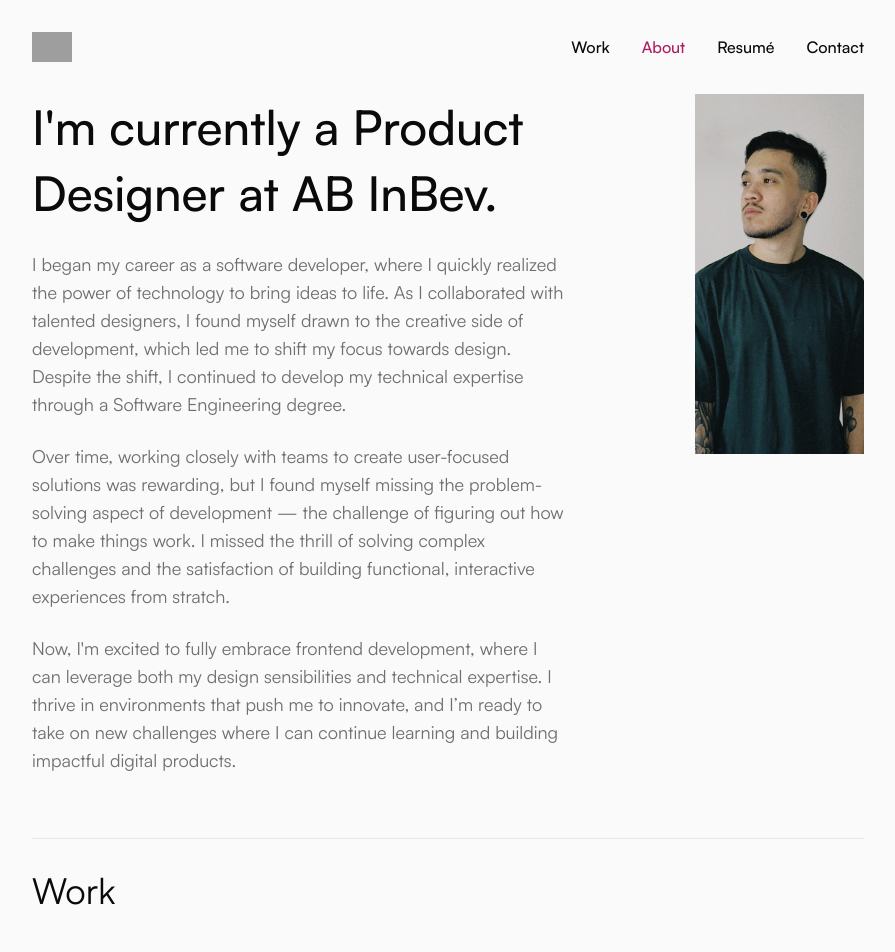
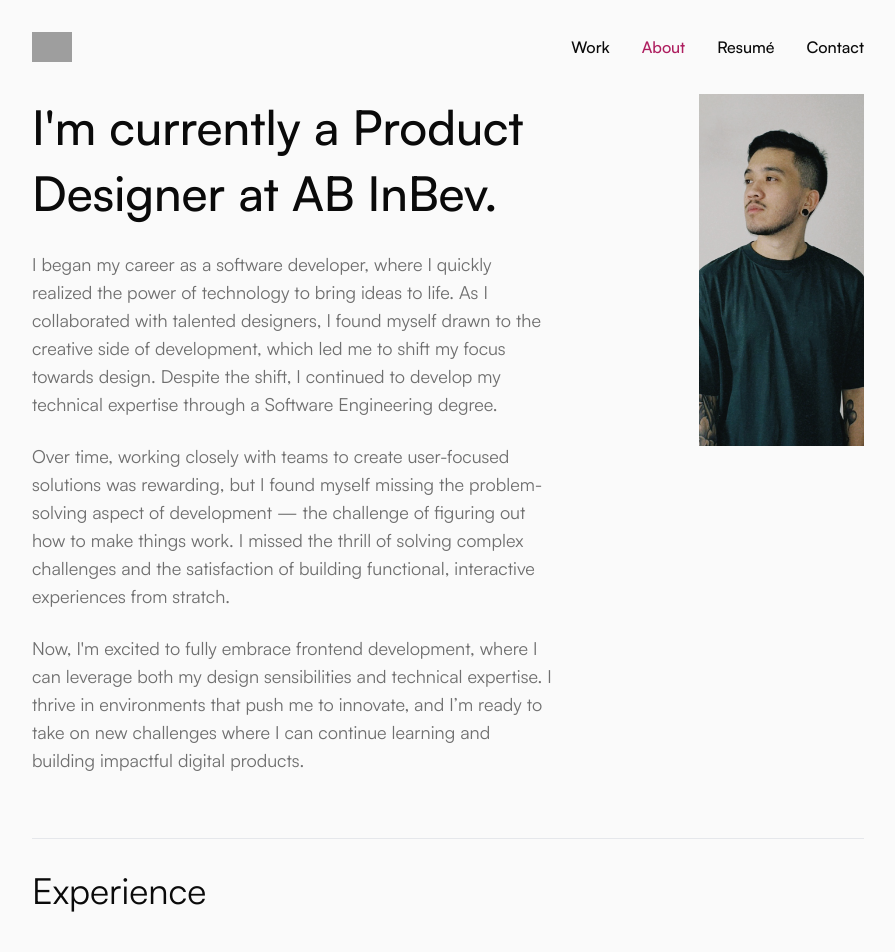
Before and after one commit to luccaromaniello/portfolio, a Next.js app: page /about in a window 1280 px wide. Shown: the top 952 px of the page, without its empty margins (192-1087 px from the left). Built offline with nearby package versions, Linux system fonts and the light colour scheme; grey boxes are pictures that could not be loaded.

Commit message:
Changes about description gap and work header name

```diff
--- a/src/app/about/page.tsx
+++ b/src/app/about/page.tsx
@@ -5,7 +5,7 @@ import Image from "next/image";
 const About = () => {
   return (
     <div className="flex flex-col gap-16">
-      <div className="flex flex-row gap-32">
+      <div className="flex flex-row gap-36">
         <div className="flex flex-col gap-6 text-base/7">
           <h1 className="text-3xl sm:text-5xl leading-tight sm:leading-snug font-medium">I&apos;m currently a Product Designer at AB InBev.</h1>
           <div className="flex flex-col gap-6 text-lg text-content-secondary">
@@ -26,7 +26,7 @@ const About = () => {
         </div>
       </div>
       <div className="flex flex-col sm:gap-8 border-t">
-        <h2 className="sm:text-4xl pt-8">Work</h2>
+        <h2 className="sm:text-4xl pt-8">Experience</h2>
         <div className="flex flex-col w-full pb-16">
           <WorkItem startDate="Sep 22" role="Product Designer" company="AB InBev" website="https://www.ab-inbev.com/" sector="E-commerce/SaaS" technologies={["User experience", "User research", "Figma"]} description="AB InBev is a global beverage and brewing leader, and owns brands like Budweiser, Corona, and Stella Artois. I led a developer web portal redesign with cross-functional teams, boosting system usability by 9.63%, user satisfaction by 9.21%, and task efficiency by 13.97% in 3 months. I also led development of multiple features for other apps including admin tools, ERP integration, order and deliveries management, resulting in increased efficiency and cost savings." location="Remote" current />
           <WorkItem
```
